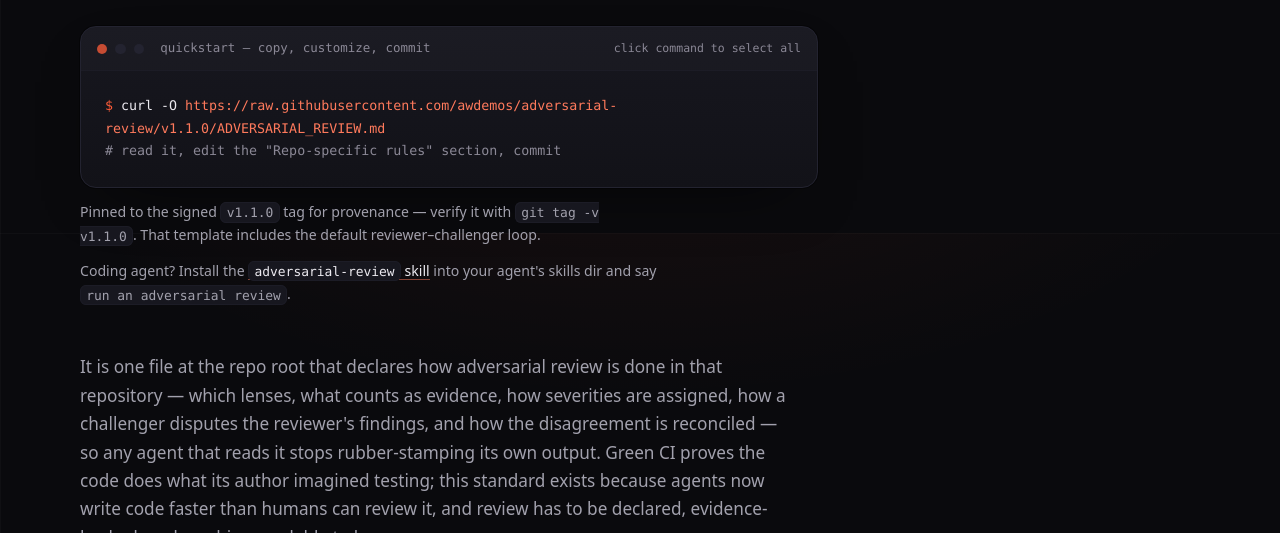
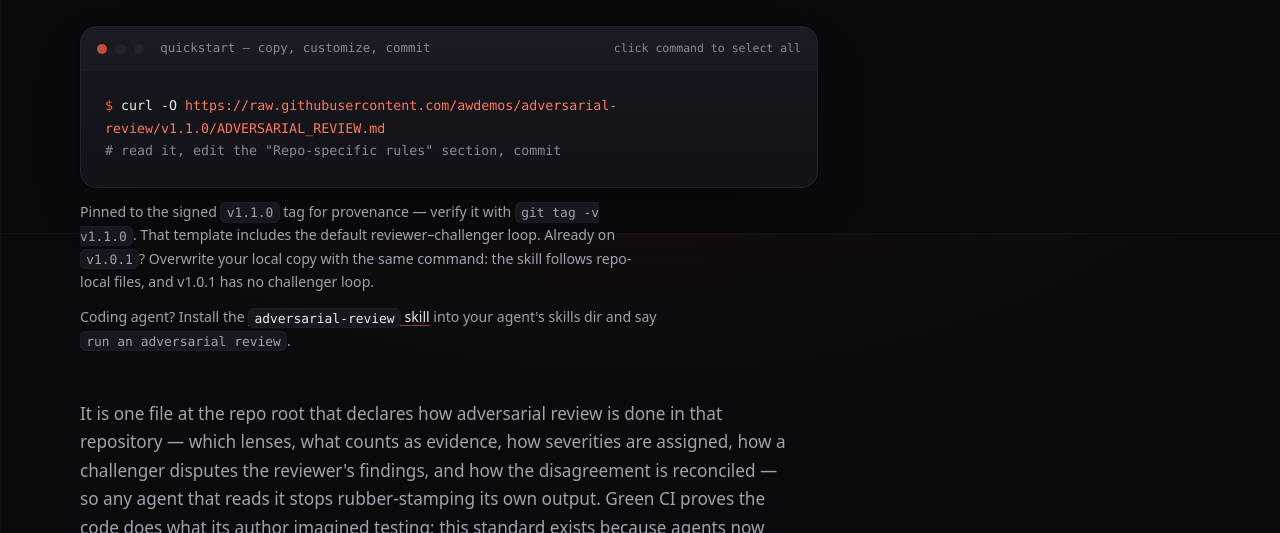
Before and after one commit to awdemos/adversarial-review, a plain HTML site: page index.html in a window 1280 px wide. Shown: the part 567-1100 px from the top of the page. Drawn offline with Linux system fonts and the light colour scheme.

Commit message:
Document upgrade path from v1.0.1 installs
Explain that repo-local templates override the installed skill, so stale v1.0.1 files silently disable the challenger loop. Add an overwrite/verify command to the README and site, and make the skill flag older files instead of following them.

```diff
--- a/index.html
+++ b/index.html
@@ -710,7 +710,9 @@
     </div>
     <p class="terminal-note">Pinned to the signed <code>v1.1.0</code> tag for provenance —
     verify it with <code>git tag -v v1.1.0</code>. That template includes the
-    default reviewer–challenger loop.</p>
+    default reviewer–challenger loop. Already on <code>v1.0.1</code>? Overwrite
+    your local copy with the same command: the skill follows repo-local files,
+    and v1.0.1 has no challenger loop.</p>
     <p class="terminal-note">Coding agent? Install the
     <a href="https://github.com/awdemos/adversarial-review/tree/main/skill/adversarial-review"><code>adversarial-review</code> skill</a>
     into your agent's skills dir and say <code>run an adversarial review</code>.</p>
```
Also changed, not shown: 3 other files.
